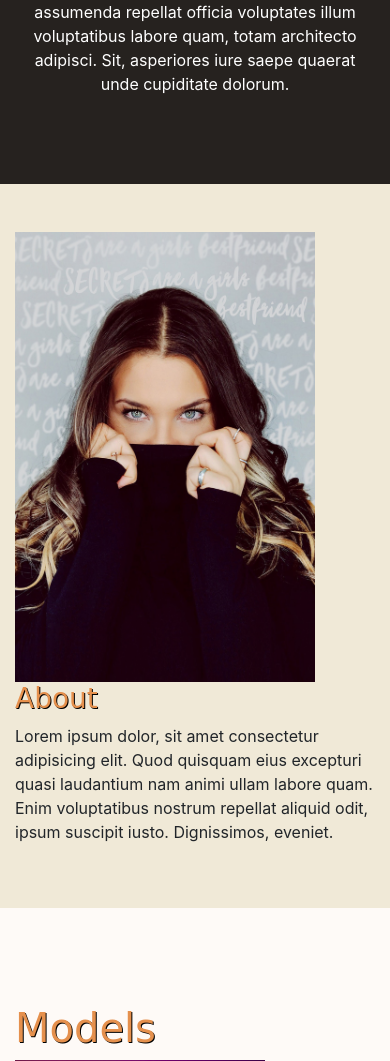
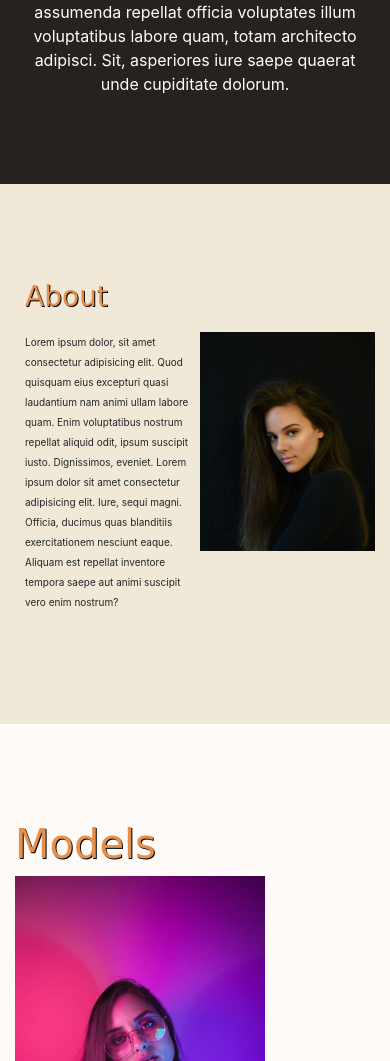
Before and after one commit to weezykon/cssgrid, a PHP site: page / in a window 390 px wide. Shown: the part 3200-4261 px from the top of the page. Run offline with PHP 8.4, Linux system fonts and the light colour scheme; some libraries are stand-ins or nearby versions; some web fonts are replaced.

Commit message:
about section

```diff
--- a/css/main.css
+++ b/css/main.css
@@ -73,7 +73,71 @@
 /* s_model_of_the_week */
 
 /* s_about */
-
+    .aboutgrid{
+        display: grid;
+        grid-template-columns: repeat(3, 1fr);
+        grid-template-rows: repeat(3, auto);
+        grid-gap: 10px;
+        grid-template-areas:
+            "img-grid img-grid img-grid"
+            "hd-grid hd-grid hd-grid"
+            "text-grid text-grid text-grid";
+    }
+    .img-grid{
+        grid-area: img-grid;
+        grid-column: 2/3;
+    }
+    .hd-grid{
+        grid-area: hd-grid;
+        text-align: center;
+    }
+    .text-grid{
+        grid-area: text-grid;
+        line-height: 2;
+    }
+    @media(max-width:768px){
+        .aboutgrid{
+            grid-gap: 10px;
+            grid-template-areas:
+                "img-grid hd-grid hd-grid"
+                "img-grid text-grid text-grid"
+                "img-grid text-grid text-grid";
+        }
+        .img-grid{
+            grid-column: 1/3;
+            width: 50%
+        }
+        .hd-grid{
+            text-align: left;
+            padding-left: 20px;
+        }
+        .text-grid{
+            padding-left: 20px;
+        }
+    }
+    @media(max-width:576px){
+        .aboutgrid{
+            display: grid;
+            grid-template-columns: repeat(2, 1fr);
+            grid-template-rows: repeat(2, auto);
+            grid-gap: 10px;
+            grid-template-areas:
+                "hd-grid hd-grid"
+                "text-grid img-grid"
+        }
+        .img-grid{
+            grid-column: 2/2;
+            width: 100%
+        }
+        .hd-grid{
+            text-align: left;
+            padding-left: 10px;
+        }
+        .text-grid{
+            padding-left: 10px;
+            font-size: 10px;
+        }
+    }
 /* s_prints */
 
 /* s_paintings */
--- a/index.html
+++ b/index.html
@@ -66,10 +66,16 @@
             </div>
         </section>
         <section class="py-5"  id="s_about">
-            <div class="container">
-                <img class="img-fluid" src="imgs/4.jpg" width="300px" alt="">
-                <h3 class="text-danger">About</h3>
-                <p>Lorem ipsum dolor, sit amet consectetur adipisicing elit. Quod quisquam eius excepturi quasi laudantium nam animi ullam labore quam. Enim voluptatibus nostrum repellat aliquid odit, ipsum suscipit iusto. Dignissimos, eveniet.</p>
+            <div class="container py-5 aboutgrid">
+                <div class="img-grid">
+                    <img class="img-fluid" src="imgs/bg/3.jpg" width="300px" alt="">
+                </div>
+                <div class="hd-grid">
+                    <h3 class="text-danger">About</h3>
+                </div>
+                <div class="text-grid">
+                    <p>Lorem ipsum dolor, sit amet consectetur adipisicing elit. Quod quisquam eius excepturi quasi laudantium nam animi ullam labore quam. Enim voluptatibus nostrum repellat aliquid odit, ipsum suscipit iusto. Dignissimos, eveniet. Lorem ipsum dolor sit amet consectetur adipisicing elit. Iure, sequi magni. Officia, ducimus quas blanditiis exercitationem nesciunt eaque. Aliquam est repellat inventore tempora saepe aut animi suscipit vero enim nostrum?</p>
+                </div>
             </div>
         </section>
         <section class="py-5" id="s_prints">
```
